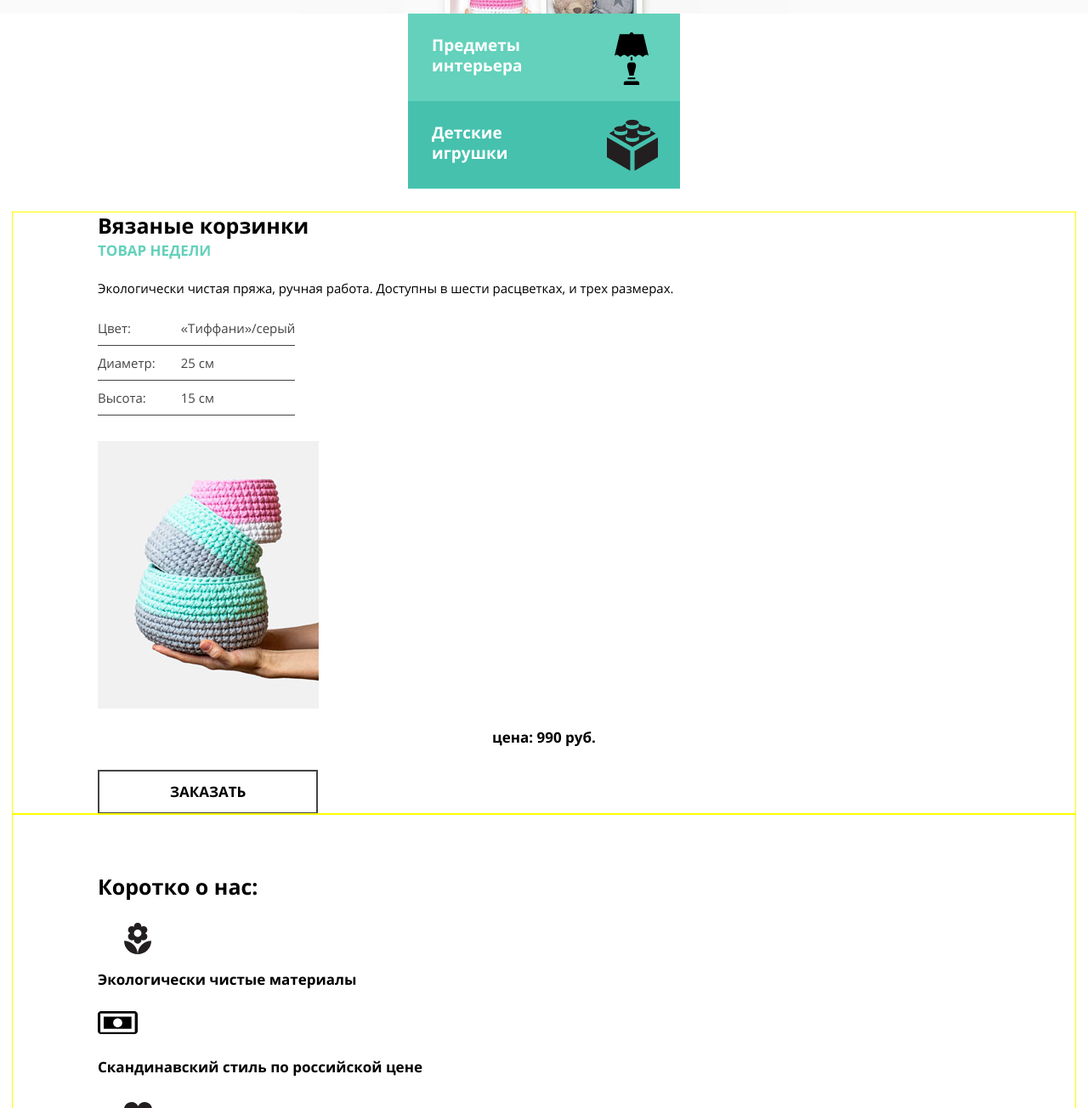
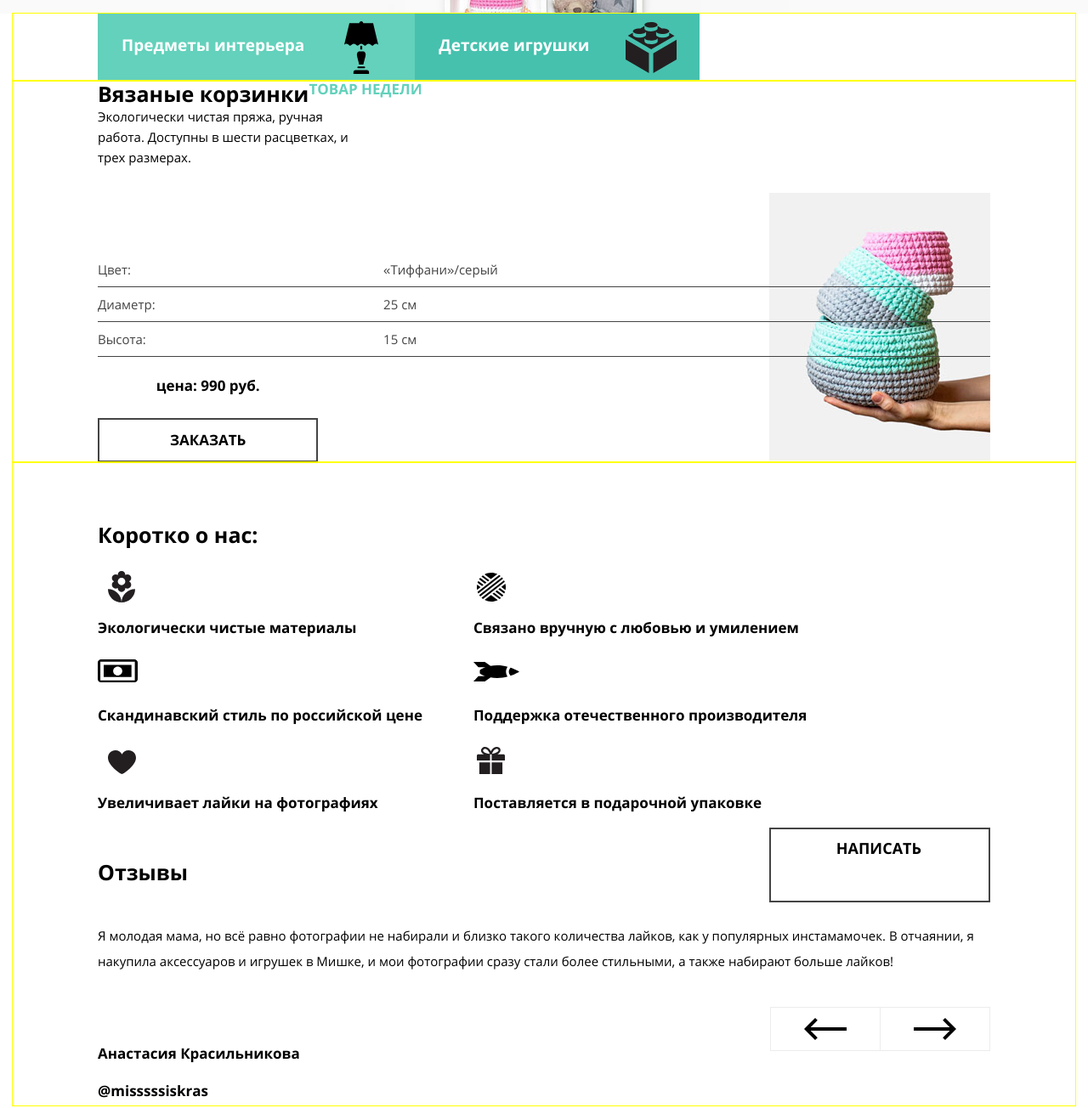
Before and after one commit to angelmer/240330-mishka, a website: page index.html in a window 1280 px wide. Shown: the part 340-1644 px from the top of the page at 85% size. Drawn offline with nearby package versions, Linux system fonts and the light colour scheme; files that its build step writes are made by us from their sources; files whose address does not match are found by name.

Commit message:
stilization index

```diff
--- a/index.html
+++ b/index.html
@@ -68,7 +68,7 @@
     </div>
   </div>
   <section class="navigation">
-    <div class="container__navigation">
+    <div class="container">
       <ul class="navigation__button">
         <li class="navigation__item">
           <a class="navigation__link" href="#">
@@ -85,8 +85,10 @@
   </section>
   <div class="container">
     <article class="best-goods">
+      <div class="best-goods__wrapper">
         <h2 class="best-goods__title">Вязаные корзинки</h2>
         <span class="best-goods__type">товар недели</span>
+      </div>
       <div class="best-goods__wrapper">
         <p class="best-goods__description">Экологически чистая пряжа, ручная работа. Доступны в шести расцветках,
           и трех размерах.</p>
@@ -120,6 +122,7 @@
   <div class="container">
     <section class="about-us">
       <h2 class="about-us__title">Коротко о нас:</h2>
+      <div class="about-us__wrapper">
       <ul class="about-us__list">
         <li class="about-us__item about-us__item--flower">
           Экологически чистые материалы
@@ -130,6 +133,8 @@
         <li class="about-us__item about-us__item--heart">
           Увеличивает лайки на фотографиях
         </li>
+      </ul>
+      <ul class="about-us__list">
         <li class="about-us__item about-us__item--ball">
           Связано вручную с любовью и умилением
         </li>
@@ -140,6 +145,7 @@
           Поставляется в подарочной упаковке
         </li>
       </ul>
+      </div>
     </section>
     <section class="reviews">
       <h2 class="reviews__title">Отзывы</h2>
@@ -147,13 +153,15 @@
         <li class="reviews__item">
           <blockquote class="reviews__item-text">Я молодая мама, но всё равно фотографии не набирали и близко такого
             количества лайков, как у популярных инстамамочек. В отчаянии, я накупила аксессуаров и игрушек в Мишке,
-            и мои фотографии сразу стали более стильнЫМИ, а также набирают больше лайков!
+            и мои фотографии сразу стали более стильными, а также набирают больше лайков!
           </blockquote>
-          <div class="reviews__author">Анастасия Красильникова</div>
-          <a href="#" class="reviews__autor-mail">@misssssiskras</a>
         </li>
       </ul>
-      <div class="reviews__slider">
+      <div class="reviews__author">
+        <p class="reviews__author-name">Анастасия Красильникова</p>
+      <a href="#" class="reviews__autor-mail">@misssssiskras</a>
+      </div>
+      <div class="reviews__slider-control">
         <div class="reviews__slider-left"></div>
         <div class="reviews__slider-right"></div>
       </div>
@@ -192,6 +200,12 @@
 </main>
 <footer class="footer">
   <div class="container">
+    <div class="footer__wrapper">
+      <div class="footer__logo">
+        <a class="footer__logo-item">mishka
+          <img class="footer__logo-image" src="img/logo-mobile.svg" width="85" height="40" alt="logo"/>
+        </a>
+      </div>
       <div class="social">
         <ul class="social__list">
           <li class="social__list-item">instagram
@@ -208,6 +222,7 @@
       <div class="copyright">
         <span>Разработано:</span>
         <a class="copyright__logo" href="#"></a>
+      </div>
     </div>
   </div>
 </footer>
--- a/less/bloks/about-us.less
+++ b/less/bloks/about-us.less
@@ -74,3 +74,14 @@
   background: url("../img/icon-feature-gift.svg") no-repeat;
   background-position: 1% 12%;
 }
+
+@media (min-width: 768px) {
+  .about-us__list {
+    display: flex;
+    flex-direction: column;
+  }
+
+  .about-us__wrapper {
+    display: flex;
+  }
+}
--- a/less/bloks/best-goods.less
+++ b/less/bloks/best-goods.less
@@ -60,3 +60,38 @@
   text-decoration: none;
   color: @black-color;
 }
+
+@media (min-width: 768px) {
+  .best-goods__wrapper {
+    display: flex;
+  }
+
+  .best-goods__wrapper:nth-child(2) {
+    flex-direction: column;
+    flex-wrap: wrap;
+  }
+
+  .best-goods__title {
+    margin: 0;
+  }
+
+  .best-goods__description {
+    width: 300px;
+    margin: 0;
+  }
+
+  .best-goods__table {
+    order: 2;
+    margin-top: -245px;
+  }
+
+  .best-goods__image  {
+    margin-left: auto;
+    order: 1;
+  }
+
+  .best-goods__price {
+    margin-right: auto;
+    order: 3;
+  }
+}
--- a/less/bloks/contacts.less
+++ b/less/bloks/contacts.less
@@ -52,3 +52,6 @@
   font-weight: bold;
   text-transform: uppercase;
 }
+
+@media (min-width: 768px) {
+}
--- a/less/bloks/container.less
+++ b/less/bloks/container.less
@@ -4,13 +4,7 @@
   padding-right: 30px;
   margin: 0 auto;
 }
-
-.container__navigation {
-  width: 320px;
-  margin: 0 auto;
-  padding: 0;
-}
-
+/* outline is temporary, delete later.*/
 @media (min-width: 768px) {
   .container {
     width: 768px;
@@ -19,7 +13,7 @@
     outline: 1px solid yellow;
   }
 }
-
+/*/////////////////////////////*/
 @media (min-width: 1250px) {
   .container {
     width: 1250px;
--- a/less/bloks/form.less
+++ b/less/bloks/form.less
@@ -66,3 +66,7 @@
 .form__button-submit {
   width: 100%;
 }
+
+@media (min-width: 768px) {
+
+}
--- a/less/bloks/navigation.less
+++ b/less/bloks/navigation.less
@@ -31,3 +31,12 @@
   font-weight: bold;
   color: @white-color;
 }
+
+@media (min-width: 768px) {
+  .navigation__button {
+    display: flex;
+  }
+
+  .navigation__link {
+  }
+}
--- a/less/bloks/reviews.less
+++ b/less/bloks/reviews.less
@@ -70,3 +70,28 @@
   font-weight: bold;
   text-transform: uppercase;
 }
+
+@media (min-width: 768px){
+  .reviews {
+    display: flex;
+    flex-wrap: wrap;
+  }
+
+  .reviews__button {
+    order: 1;
+    margin-left: auto;
+  }
+
+  .reviews__slider {
+    order: 2;
+  }
+
+  .reviews__author {
+    order: 3;
+  }
+
+  .reviews__slider-control {
+    order: 4;
+    margin-left: auto;
+  }
+}
--- a/less/bloks/social.less
+++ b/less/bloks/social.less
@@ -29,3 +29,18 @@
 .social__list-link--twitter {
   background: url("../img/icon-twitter.svg") no-repeat;
 }
+
+@media (max-width: 768px) {
+  .footer__logo {
+    display: none;
+  }
+}
+
+@media (min-width: 768px) {
+  .footer__logo-item {
+    font-size: 0;
+  }
+  .footer__wrapper {
+    display: flex;
+  }
+}
```
Lines whose indentation alone changed are shown as unchanged.
